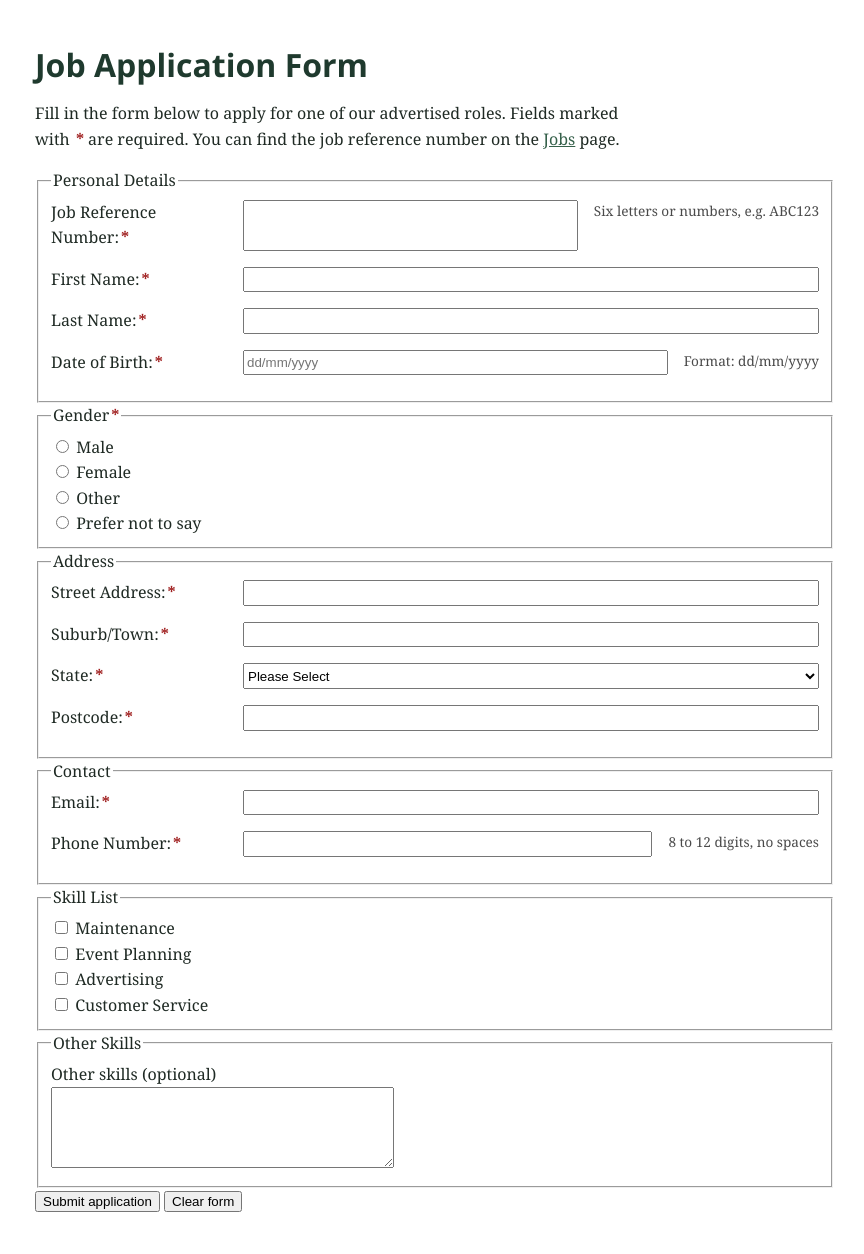
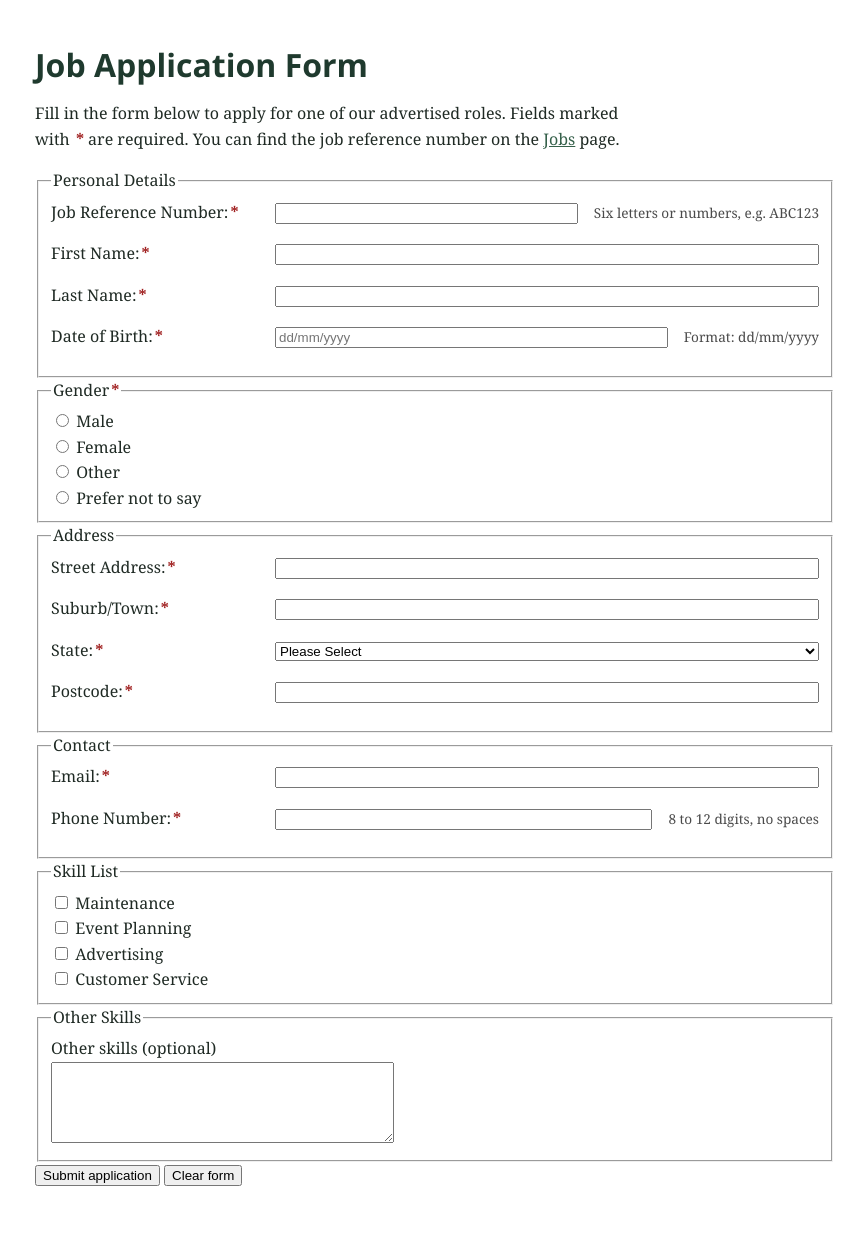
Before and after one commit to thehonouredgooner/G03-Community-and-Social-Services-Organisation, a PHP site: page /apply.html in a window 1280 px wide. Shown: the part 145-1399 px from the top of the page, without its empty margins (81-945 px from the left). Run offline with PHP 8.4, Linux system fonts and the light colour scheme.

Commit message:
G03-5 fix label width and baseline alignment on apply form

```diff
--- a/styles.css
+++ b/styles.css
@@ -272,6 +272,7 @@ textarea:focus {
 .page-apply .form-row {
     display: flex;
     flex-wrap: wrap;
+    align-items: baseline;
     gap: 1rem;
     margin-bottom: 1rem;
 }
@@ -279,7 +280,7 @@ textarea:focus {
 /* 0 0 11rem = never grow, never shrink, always 11rem wide
    fixed width, so every input starts at the same point. */
 .page-apply .form-row label {
-    flex: 0 0 11rem;
+    flex: 0 0 13rem;
 }
 
 /* 1 1 12rem = fills the space left over, and wraps when it cannot fit. */
```
